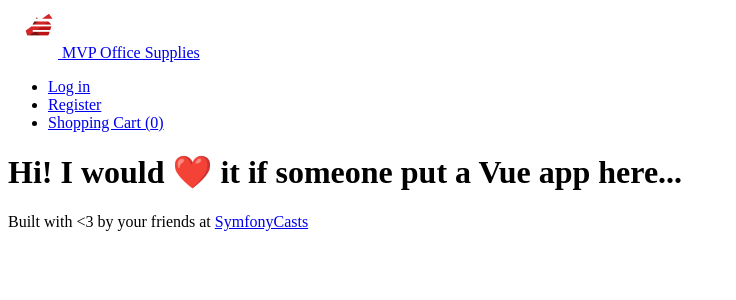
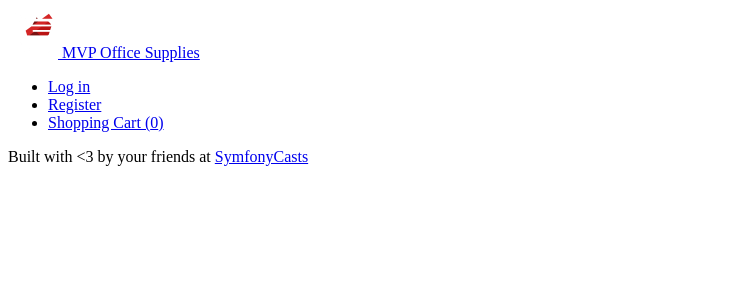
Before and after one commit to petre-symfony/Vue-Symfony-Casts-First-Tutorial, a Symfony app: template templates/product/index.html.twig in a window 1280 px wide. Shown: the top 300 px of the page, without its empty margins (0-736 px from the left). Run offline with Twig, Linux system fonts and the light colour scheme; the template is opened without the code that fills it, so the values that code supplies are empty; some libraries are stand-ins or nearby versions.

Commit message:
2.3.Installing Vue, Webpack & Eslint{What is Vue?; Creating a Targwt Element for Vue; Our non-single application}
What is Vue?
In the simplest sense, Vue is a templating engine written in JavaScript. That over-simplifies it... but it's more or less true. In Symfony, if you go back to ProductController, we're accustomed to using Twig. It's easy: we tell it what template to render and we can pass variables into that template.
The Twig file itself is just HTML where we have access to a few Twig syntaxes, like {{ variableName }} to print something.
Vue works in much the same way: instead of Twig rendering a template with some variables, Vue will render a template with some variables. And the end-result will be the same: HTML. Of course, the one extra super power of Vue is that you can change the variables in JavaScript, and the template will automatically re-render.

Creating a Target Element for Vue
So instead of rendering this markup in Twig, delete all of it and just add <div id="app">. That id could be anything: we're creating an empty element that Vue will render into.

Our Non-Single Page Application
Now, what we're building will not be a single page application, and that's on purpose. Using Vue or React inside of a traditional web app is actually trickier than building a single page application. On our site, the homepage will soon contain a Vue app... but the layout - as you can see - is still rendered in Twig. We also have a login page which is rendered completely with Twig and a registration page that's the same. We'll purposely use Vue for part of our site, but not for everything... at least not in this tutorial.

```diff
--- a/templates/product/index.html.twig
+++ b/templates/product/index.html.twig
@@ -1,11 +1,7 @@
 {% extends 'base.html.twig' %}
 
 {% block body %}
-  <div class="container">
-    <div class="row">
-      <div class="col-sm">
-        <h1>Hi! I would ❤️ it if someone put a Vue app here...</h1>
-      </div>
-    </div>
+  <div id="app">
+
   </div>
 {% endblock %}
```
